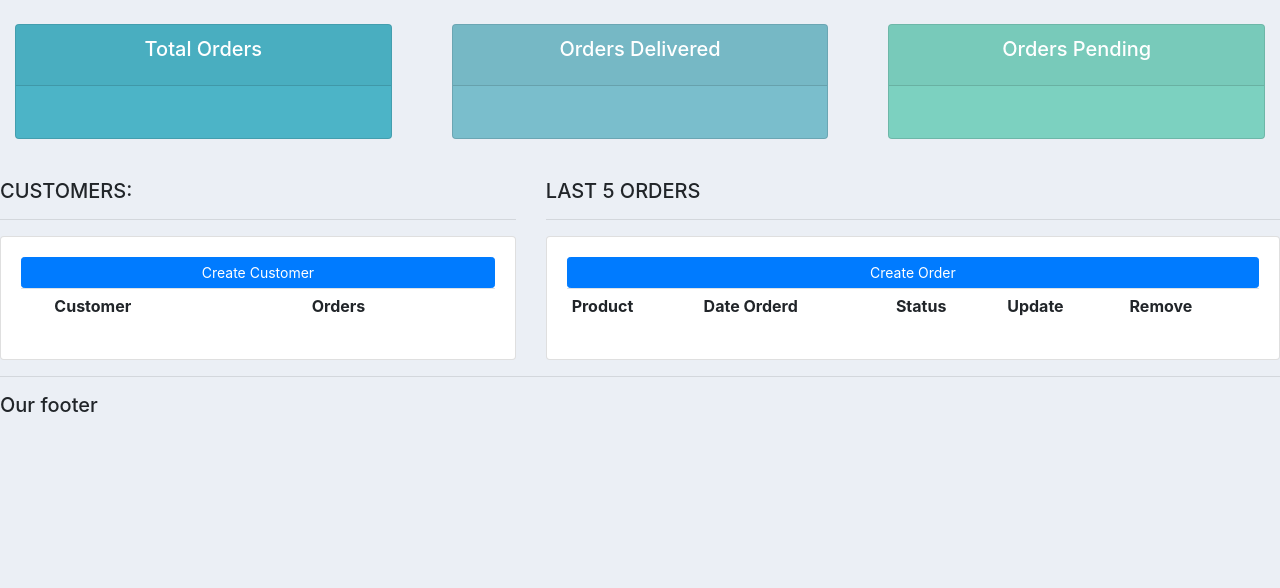
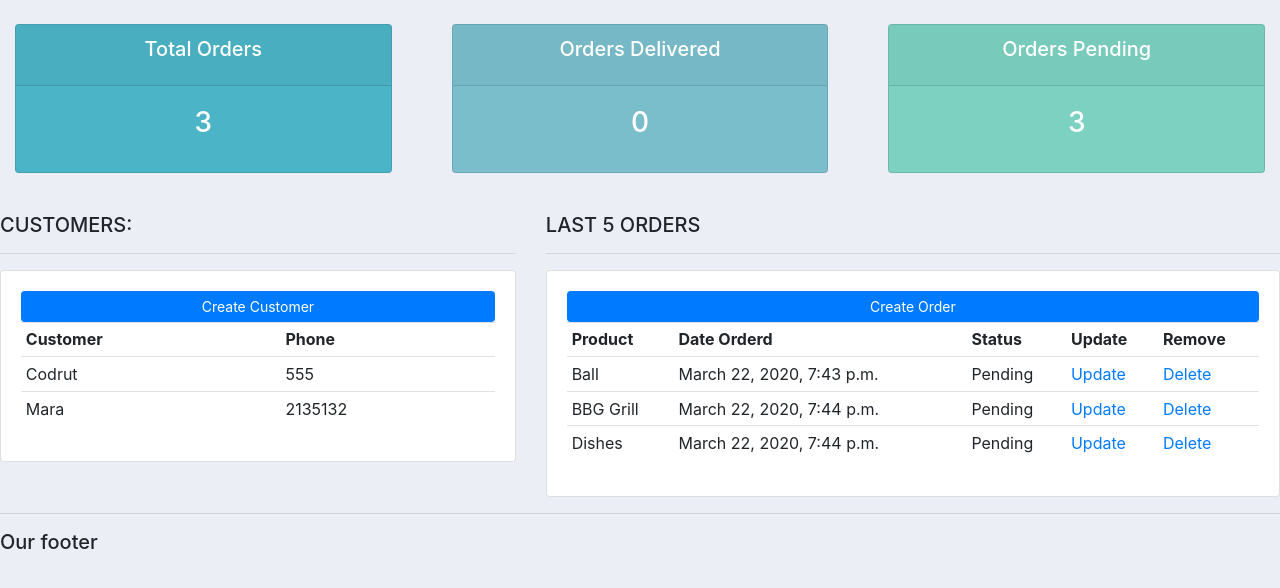
Before and after one commit to ursachecodrut/crm-project, a Django app: page / in a window 1280 px wide. Shown: the part 59-647 px from the top of the page. Run offline with Django 3.2, Linux system fonts and the light colour scheme; data comes from the database, SQL or seed files in the repository; both versions use the stored data as it was after the commit; lists and menus that the app fills with data are empty; some libraries are stand-ins or nearby versions.

Commit message:
rendering data to templates

```diff
--- a/crm/accounts/templates/accounts/dashboard.html
+++ b/crm/accounts/templates/accounts/dashboard.html
@@ -14,10 +14,17 @@
 			<a class="btn btn-primary  btn-sm btn-block" href="">Create Customer</a>
 			<table class="table table-sm">
 				<tr>
-					<th></th>
+
 					<th>Customer</th>
-					<th>Orders</th>
+					<th>Phone</th>
 				</tr>
+
+				{% for customer in customers %}
+					<tr>
+						<td>{{ customer.name }}</td>
+						<td>{{ customer.phone }}</td>
+					</tr>
+				{% endfor %}
 
 			</table>
 		</div>
@@ -37,6 +44,18 @@
 					<th>Remove</th>
 				</tr>
 
+				{% for order in orders %}
+					<tr>
+						<td>{{ order.product }}</td>
+						<td>{{ order.date_created }}</td>
+						<td>{{ order.status }}</td>
+						<td><a href="">Update</a></td>
+						<td><a href="">Delete</a></td>
+					</tr>
+				{% endfor %}
+
+
+
 			</table>
 		</div>
 	</div>
--- a/crm/accounts/templates/accounts/status.html
+++ b/crm/accounts/templates/accounts/status.html
@@ -8,7 +8,7 @@
 			  		<h5 class="card-title">Total Orders</h5>
 			  	</div>
 			  	<div class="card-body">
-			    	<h3 class="card-title"></h3>
+			    	<h3 class="card-title">{{total_orders}}</h3>
 			  	</div>
 			</div>
 		</div>
@@ -21,7 +21,7 @@
 			  		<h5 class="card-title">Orders Delivered</h5>
 			  	</div>
 			  	<div class="card-body">
-			    	<h3 class="card-title"></h3>
+			    	<h3 class="card-title">{{delivered}}</h3>
 			  	</div>
 			</div>
 		</div>
@@ -34,7 +34,7 @@
 			  		<h5 class="card-title">Orders Pending</h5>
 			  	</div>
 			  	<div class="card-body">
-			    	<h3 class="card-title"></h3>
+			    	<h3 class="card-title">{{pending}}</h3>
 			  	</div>
 			</div>
 		</div>
--- a/crm/accounts/views.py
+++ b/crm/accounts/views.py
@@ -1,11 +1,24 @@
 from django.shortcuts import render
 from django.http import HttpResponse
+from .models import *
+
 # Create your views here.
 
 def home(request):
-    return render(request, 'accounts/dashboard.html')
+    orders = Order.objects.all()
+    customers = Customer.objects.all()
+
+    total_customers = customers.count()
+    total_orders = orders.count()
+    delivered = orders.filter(status='Delivered').count()
+    pending = orders.filter(status='Pending').count()
+
+    context = {'orders': orders, 'customers': customers, 'total_customers': total_customers, 'total_orders': total_orders, 'delivered': delivered, 'pending': pending, }
+
+    return render(request, 'accounts/dashboard.html', context)
 
 def products(request):
-    return render(request, 'accounts/products.html')
+    products = Product.objects.all()
+    return render(request, 'accounts/products.html', {'products': products})
 def customer(request):
     return render(request, 'accounts/customer.html')
```
Also changed, not shown: crm/accounts/templates/accounts/products.html (+7 -0 lines), crm/db.sqlite3.
